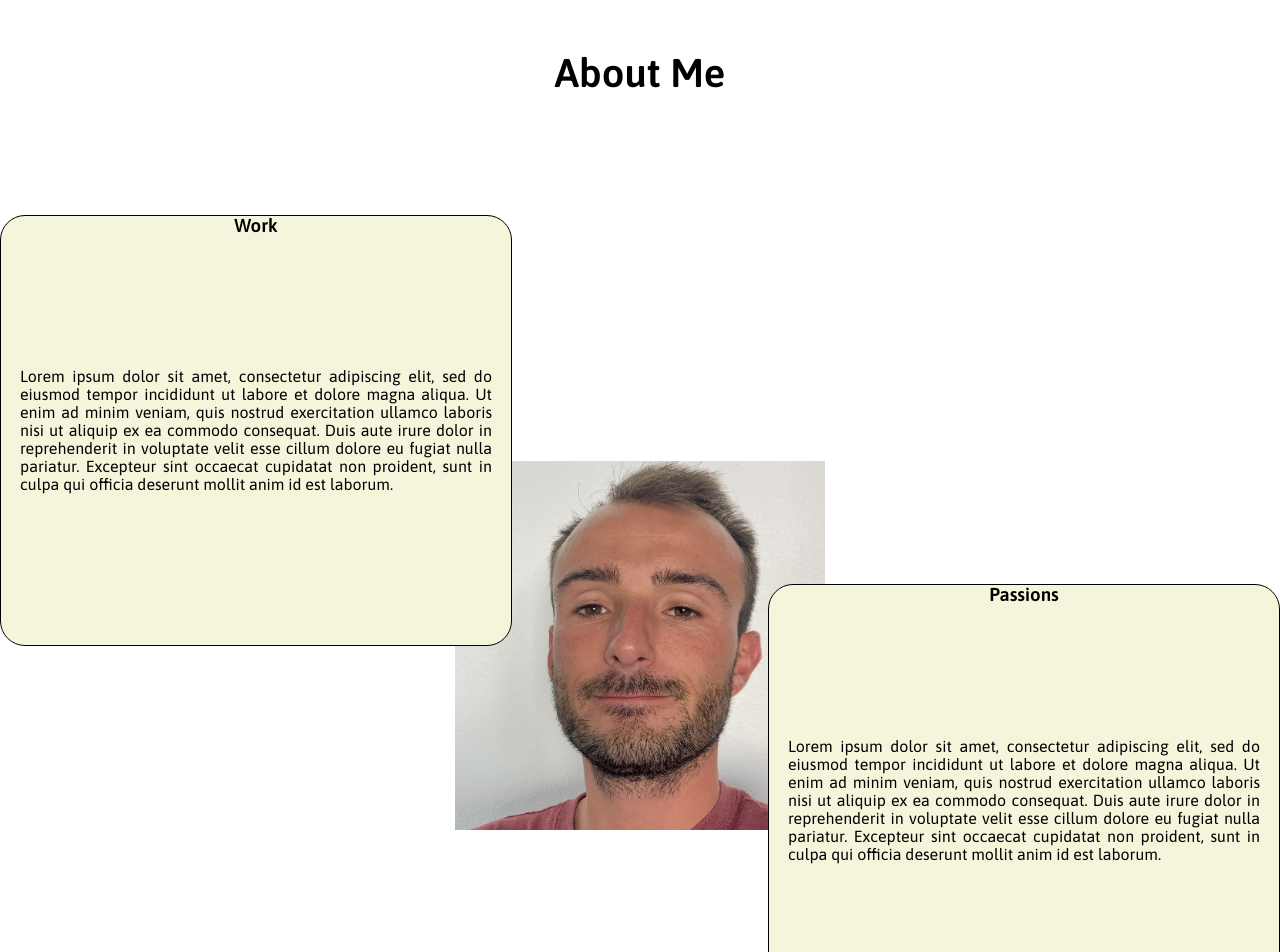
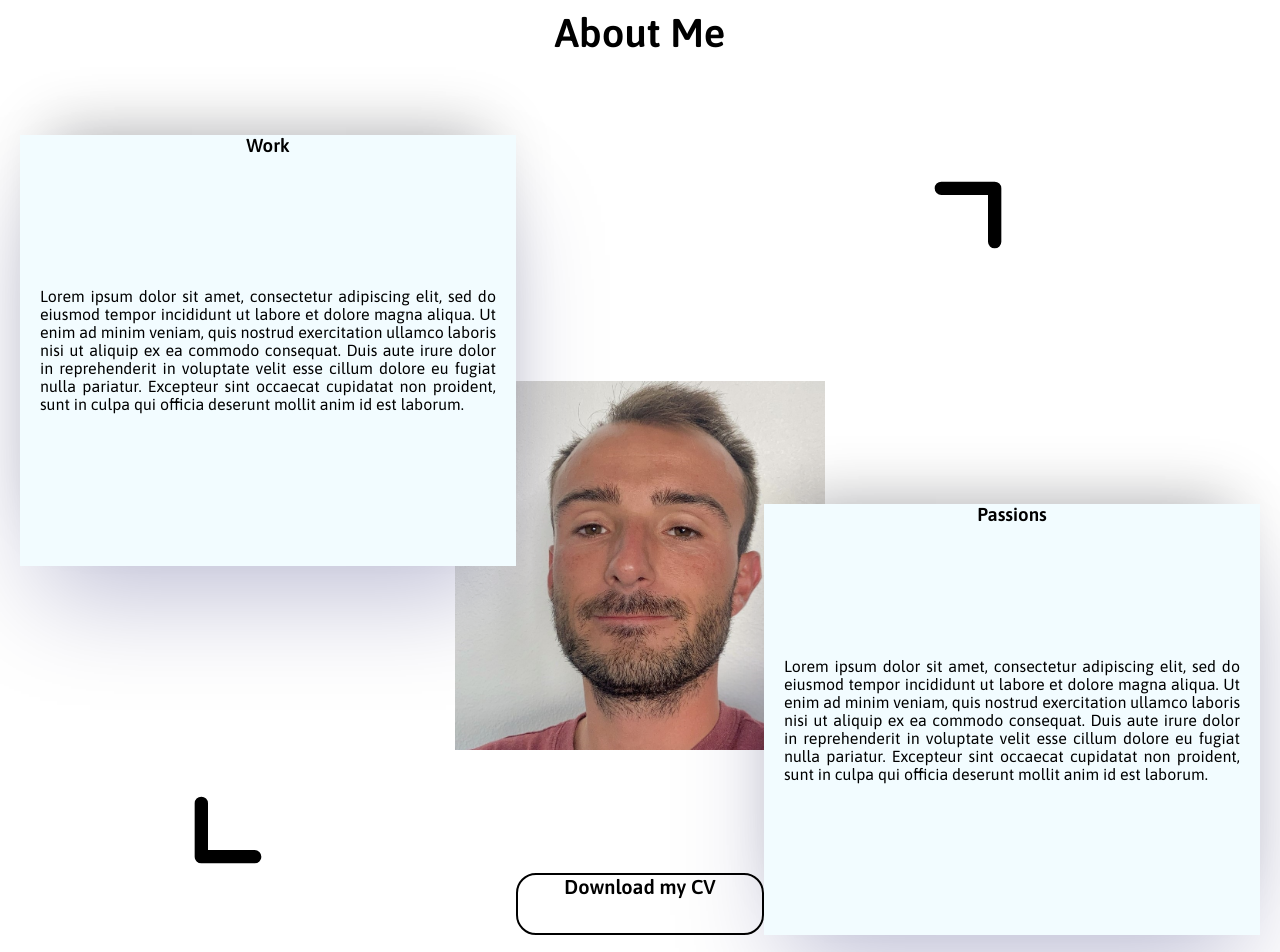
Before and after one commit to NicolasMazieres/NM-Portfolio, a React (Create React App) app: page /about in a window 1280 px wide. Shown: the part 920-1872 px from the top of the page. Built offline with nearby package versions, Linux system fonts and the light colour scheme.

Commit message:
Layout progress about me section

```diff
--- a/src/components/AboutMe.tsx
+++ b/src/components/AboutMe.tsx
@@ -1,4 +1,6 @@
-import pdf from "../cv-nm-2022.pdf"
+import pdf from "../cv-nm-2022.pdf";
+import { TbChevronUpRight } from "react-icons/tb";
+import { TbChevronDownLeft } from "react-icons/tb";
 
 function AboutMe({myref}:any) {
     return (
@@ -12,6 +14,7 @@ function AboutMe({myref}:any) {
                         aliquip ex ea commodo consequat. Duis aute irure dolor in reprehenderit in voluptate
                         velit esse cillum dolore eu fugiat nulla pariatur. Excepteur sint occaecat cupidatat non
                         proident, sunt in culpa qui officia deserunt mollit anim id est laborum.</p>
+                    <TbChevronUpRight className="logo-up-right"/>
                     <img className="portrait-picture" src="./images/nm-photo.jpg" alt="My portrait" />
                     <a href={pdf} className="cv-link" download="CV-NicolasMAZIERES.pdf">Download my CV</a>
                     <h3 className="about-passion-title">Passions</h3>
@@ -21,6 +24,7 @@ function AboutMe({myref}:any) {
                         aliquip ex ea commodo consequat. Duis aute irure dolor in reprehenderit in voluptate
                         velit esse cillum dolore eu fugiat nulla pariatur. Excepteur sint occaecat cupidatat non
                         proident, sunt in culpa qui officia deserunt mollit anim id est laborum.</p>
+                    <TbChevronDownLeft className="logo-down-left"/>
                 </div>
         </section>
     );
--- a/src/index.css
+++ b/src/index.css
@@ -130,12 +130,12 @@ nav {
 /* About Me section */
 
 .about-container {
-  padding: 15vh 0;
+  padding: 10vh 20px;
   min-height: 70vh;
 }
 
 .section-title {
-  margin-bottom: 15vh;
+  margin-bottom: 10vh;
   text-align: center;
   font-size: 40px;
   font-weight: 600;
@@ -154,9 +154,8 @@ nav {
   content: "";
   grid-column: 1 / span 2;
   grid-row: 1 / span 4;
-  background-color: beige;
-  border: 1px solid black;
-  border-radius: 25px;
+  background-color: #f2fcff;
+  box-shadow: rgba(-50, -50, 93, 0.25) 0px 50px 100px -20px, rgba(0, 0, 0, 0.3) 0px -30px 60px -30px;
 }
 
 .about-content::after {
@@ -164,9 +163,8 @@ nav {
   content: "";
   grid-column: 4 / span 2;
   grid-row: 4 / span 4;
-  background-color: beige;
-  border: 1px solid black;
-  border-radius: 25px;
+  background-color: #f2fcff;
+  box-shadow: rgba(-50, -50, 93, 0.25) 0px 50px 100px -20px, rgba(0, 0, 0, 0.3) 0px -30px 60px -30px;
 }
 
 .about-work-title {
@@ -181,6 +179,19 @@ nav {
   grid-row: 2 / span 2;
   padding: 0 20px;
   align-self: center;
+}
+
+.logo-up-right {
+  font-size: 10em;
+  grid-column: 5;
+  grid-row: 1 / span 2;
+}
+
+.logo-down-left {
+  font-size: 10em;
+  grid-column: 1;
+  grid-row: 6 / span 2;
+  padding-left: 10vw;
 }
 
 .about-passion-title {
```
